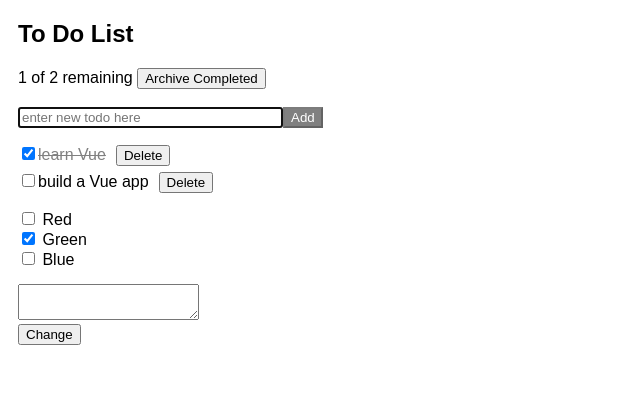
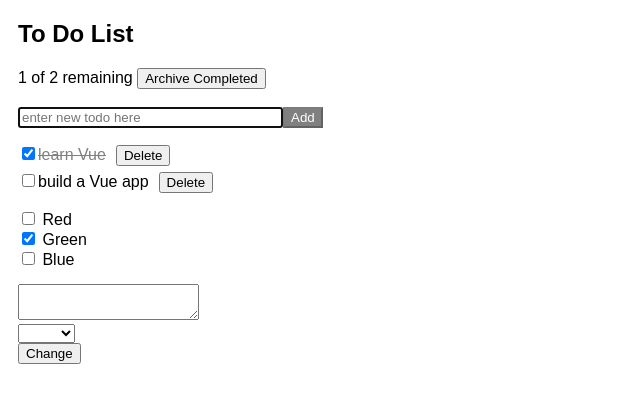
Before and after one commit to mvolkmann/vuex-easy, a Vue app: page / in a window 1280 px wide. Shown: the top 402 px of the page, without its empty margins (0-640 px from the left). Built offline with nearby package versions, Linux system fonts and the light colour scheme.

Commit message:
added Select component

```diff
--- a/src/components/TodoList.vue
+++ b/src/components/TodoList.vue
@@ -23,19 +23,26 @@
     </ul>
     <Checkboxes class="colors" :list="colorList"/>
     <TextArea path="user.lifeStory"/>
+    <div>
+      <Select path="favorite.color">
+        <option>red</option>
+        <option>green</option>
+        <option>blue</option>
+      </Select>
+    </div>
   </div>
 </template>
 
 <script>
 /* eslint-disable no-console */
 import {mapGetters, mapState} from 'vuex';
-import {Checkboxes, Input, TextArea, vxe} from '../vuex-easy/';
+import {Checkboxes, Input, Select, TextArea, vxe} from '../vuex-easy/';
 import Todo from './Todo.vue';
 import {createTodo} from '../util';
 
 export default {
   name: 'TodoList',
-  components: {Checkboxes, Input, TextArea, Todo},
+  components: {Checkboxes, Input, Select, TextArea, Todo},
   computed: {
     ...mapGetters(['uncompletedCount']),
     ...mapState({
--- /dev/null
+++ b/src/vuex-easy/Select.vue
@@ -0,0 +1,36 @@
+<template>
+  <select :value="value" @blur="updateValue" @change="updateValue">
+    <slot></slot>
+  </select>
+</template>
+
+<script>
+/* eslint-disable no-console */
+import {vxe} from './index';
+
+export default {
+  name: 'Select',
+  props: {
+    onchange: {
+      type: Function,
+      default: () => {}
+    },
+    path: {
+      type: String,
+      required: true
+    }
+  },
+  computed: {
+    value() {
+      return vxe.get(this.path);
+    }
+  },
+  methods: {
+    updateValue(event) {
+      const {onchange, path} = this;
+      vxe.set(path, event.target.value);
+      if (onchange) onchange(event);
+    }
+  }
+};
+</script>
--- a/src/vuex-easy/index.js
+++ b/src/vuex-easy/index.js
@@ -5,8 +5,8 @@ import Vuex from 'vuex';
 
 export {default as Checkboxes} from './Checkboxes';
 export {default as Input} from './Input';
-//export {default as RadioButtons} from './radio-buttons';
-//export {default as Select} from './select';
+//export {default as RadioButtons} from './RadioButtons';
+export {default as Select} from './Select';
 export {default as TextArea} from './TextArea';
 
 Vue.use(Vuex);
```
